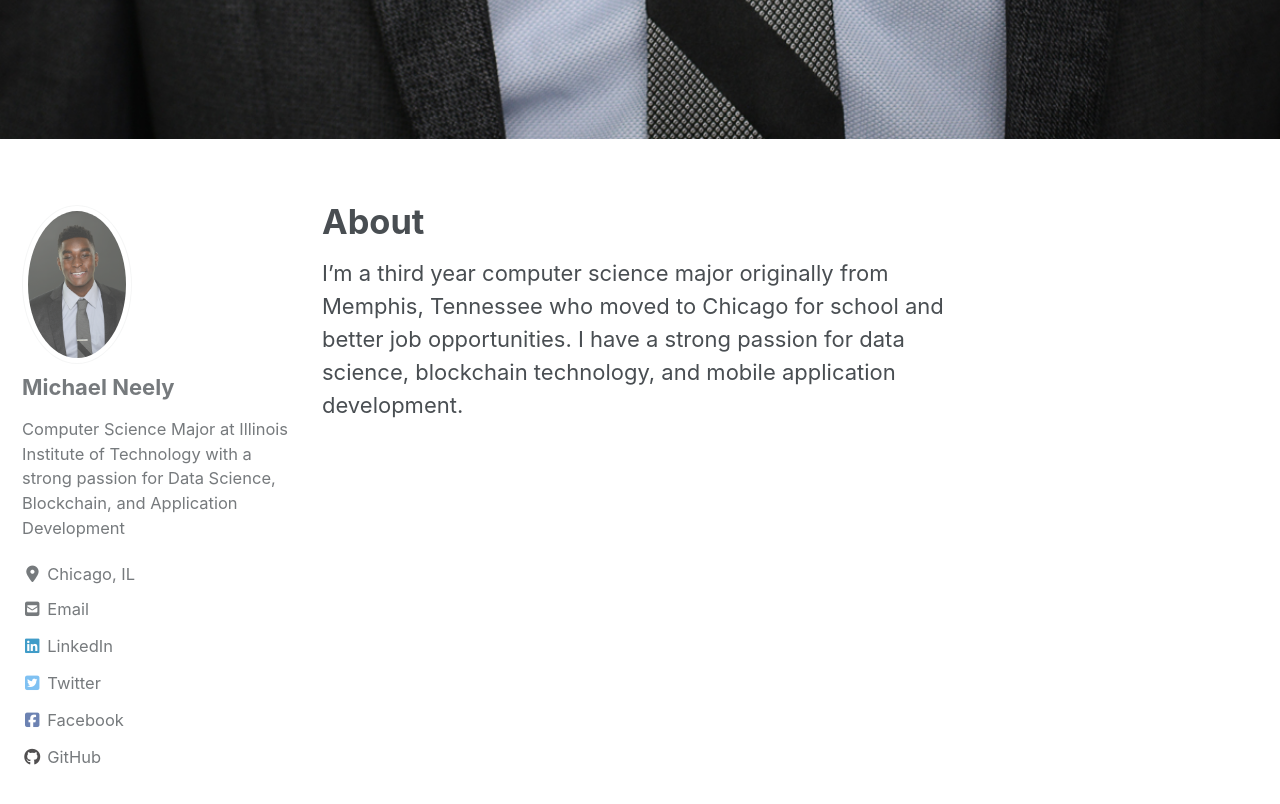
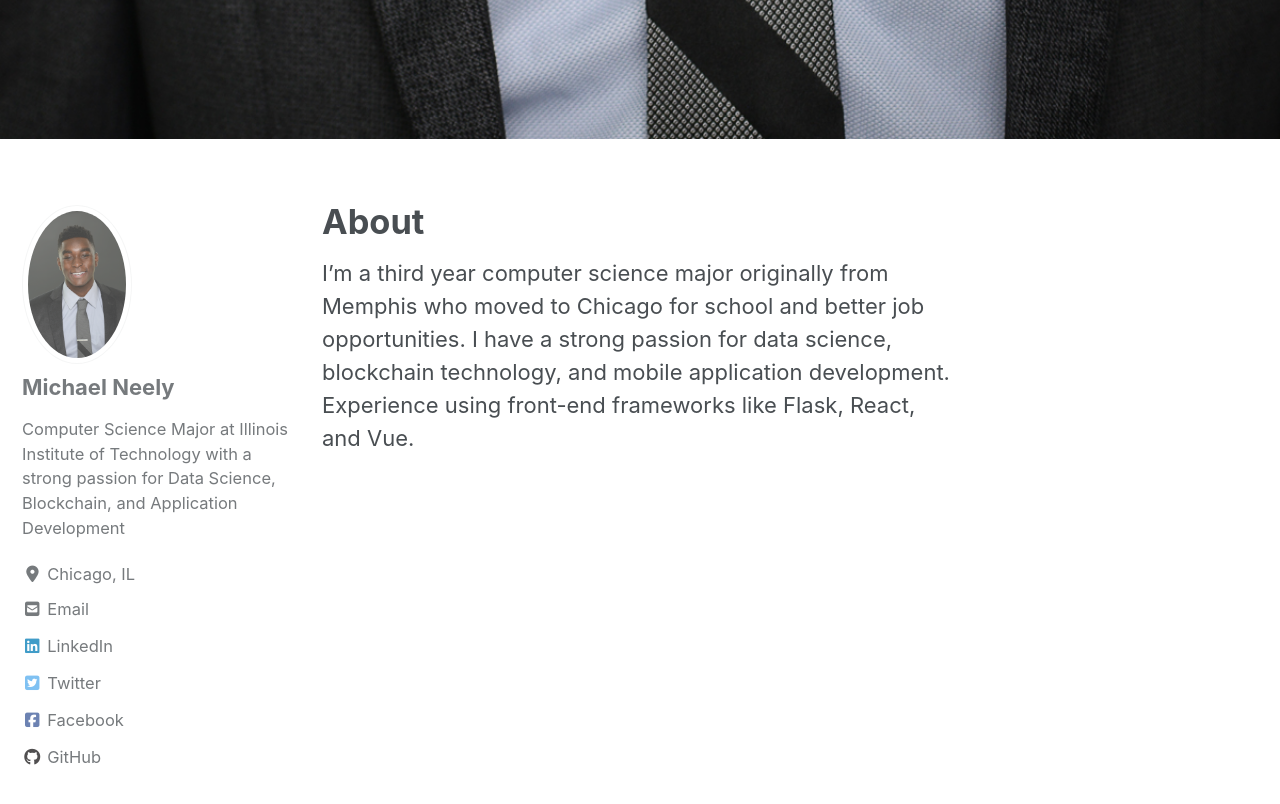
Before and after one commit to MSP21SCM33N/mneely1.github.io, a Jekyll site: the page built from _pages/about.md, in a window 1280 px wide and 900 px high, scrolled down 1870 px. Shown: the top 804 px of the window. Built offline with Jekyll 4.4.1, drawn with Linux system fonts in a browser that asks for light colours; cached includes are drawn as plain includes; nearby versions of some CDN libraries; some of the changed text lies outside the part shown.

Commit message:
Changes to the config, navigation, etc

```diff
--- a/_config.yml
+++ b/_config.yml
@@ -108,7 +108,7 @@
 # Site Author
 author:
   name             : "Michael Neely"
-  avatar           : /images/Copy of Copy of DSC_7780.jpg
+  avatar           : "/images/bio.jpg"
   bio              : "Computer Science Major at Illinois Institute of Technology with a strong passion for Data Science, Blockchain, and Application Development"
   location         : "Chicago, IL"
   email            :
--- a/_pages/about.md
+++ b/_pages/about.md
@@ -2,6 +2,6 @@
 title: "About"
 permalink: /about/
 header:
-    image: "/images/Copy of Copy of DSC_7780.jpg"
+    image: "/images/bio.jpg"
 ---
-I'm a third year computer science major originally from Memphis, Tennessee who moved to Chicago for school and better job opportunities. I have a strong passion for data science, blockchain technology, and mobile application development.
+I'm a third year computer science major originally from Memphis who moved to Chicago for school and better job opportunities. I have a strong passion for data science, blockchain technology, and mobile application development. Experience using front-end frameworks like Flask, React, and Vue.
--- a/index.html
+++ b/index.html
@@ -2,5 +2,5 @@
 layout: home
 author_profile: true
 header:
-    image: "/images/ chicago-skyline-2-banner-1038x370.jpg"
+    image: "/images/waterfront.jpg"
 ---
```
Also changed, not shown: _data/navigation.yml (+4 -4 lines), _pages/404.md (added, +17 -0 lines), _pages/applicationdevelopment.md (added, +18 -0 lines), images/bio.jpg (renamed from images/Copy of Copy of DSC_7780.jpg), images/jslogo.png (added), images/waterfront.jpg (renamed from images/chicago-skyline-2-banner-1038x370.jpg).
